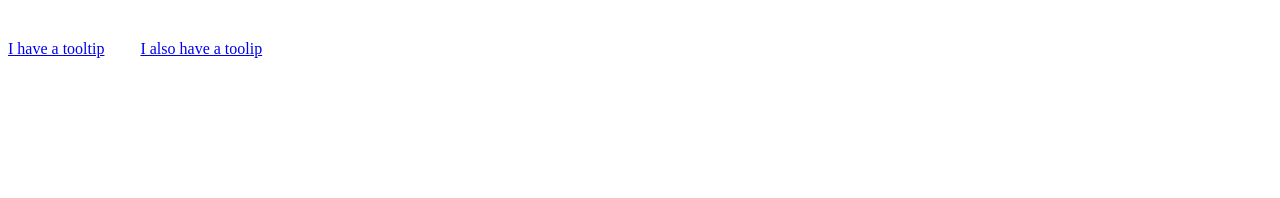
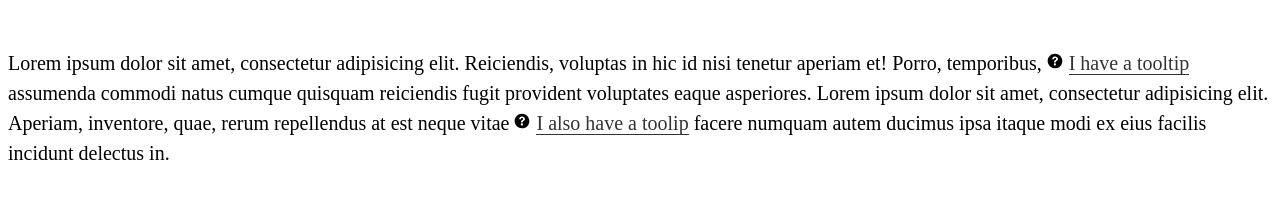
Before and after one commit to antibland/tooltip, a plain HTML site: page index.html in a window 1280 px wide. Both pictures are taken after a click on the link "I have a tooltip". Drawn offline with Linux system fonts and the light colour scheme.

Commit message:
Rewrite tooltip to support focus and hover

```diff
--- a/index.html
+++ b/index.html
@@ -7,39 +7,66 @@
     body {
       padding-top: 2em;
     }
-    .tooltip_message {
-      transition: all 0s;
-      transform: translate3d(0, 0, 0);
 
+    body {
+      font-size: 62.5%;
+    }
+
+    .tooltip-message {
+      box-shadow: 1px 1px 0 0 lightgray;
       margin:8px;
       padding:8px;
-      border:1px solid blue;
-      background-color:yellow;
+      border:1px solid lightgray;
+      background-color: floralwhite;
       position: absolute;
       z-index: 2;
+      font-size: 1.5em;
+    }
+
+    p {
+      line-height: 1.5;
+      font-size: 2em;
     }
 
     a {
       display: inline-block;
-      margin-right: 2em;
+      text-decoration: none;
+      color: #333;
+    }
+
+    .anchor-text {
+      border-bottom: 1px solid #333;
+    }
+
+    [aria-haspopup=true] {
+      background: url(assets/help.svg);
+      background-repeat: no-repeat;
+      -webkit-background-size: 0.8em 0.8em;
+      background-size: 0.8em 0.8em;
+      background-position: 0 38%;
+      padding-left: 1.1em;
     }
   </style>
 </head>
 <body>
+  <p>Lorem ipsum dolor sit amet, consectetur adipisicing elit. Reiciendis, voluptas in hic id nisi tenetur aperiam et! Porro, temporibus,
     <a
       href="#"
       class="tooltip"
       aria-haspopup="true"
       data-tooltip-content="First tooltip">
-    I have a tooltip
+      <span class="anchor-text" role="presentation">I have a tooltip</span>
     </a>
+    assumenda commodi natus cumque quisquam reiciendis fugit provident voluptates eaque asperiores. Lorem ipsum dolor sit amet, consectetur adipisicing elit. Aperiam, inventore, quae, rerum repellendus at est neque vitae
     <a
       href="#"
       class="tooltip"
       aria-haspopup="true"
       data-tooltip-content="Second tooltip with 5% <strong>real</strong> HTML">
-    I also have a toolip
+      <span class="anchor-text" role="presentation">I also have a toolip</span>
     </a>
+    facere numquam autem ducimus ipsa itaque modi ex eius facilis incidunt delectus in.</p>
+
   <script src="js/jquery-1.11.0.min.js"></script>
   <script src="js/tooltip.js"></script>
   <script>
--- a/js/tooltip.js
+++ b/js/tooltip.js
@@ -1,22 +1,33 @@
 $(document).ready(function() {
   $.fn.tooltip = function() {
     return this.each(function() {
-      var $tooltip_message = $("<div class='tooltip_message'></div"),
-          changeTipPosition = function(event) {
-            var xPos = event.pageX - 20,
-                yPos = event.pageY - 45;
+      var $tooltip_message = $("<div class='tooltip-message'></div"),
+          changeTipPosition = function(event, action) {
+            var xPos, yPos, $target;
+
+            if (action === "keyboard") {
+              $target = $(event.target);
+              xPos = $target.offset().left;
+              yPos = $target.offset().top + 25;
+            } else {
+              xPos = event.pageX;
+              yPos = event.pageY;
+            }
+
             $tooltip_message.css({
-              transform: 'translate3d(' + xPos + 'px,' + yPos + 'px, 0)'
+              top: yPos + "px",
+              left: xPos + "px"
             });
           },
-          showTip = function(event) {
-            var tooltip_content = $(this).attr("data-tooltip-content");
+          showTip = function(event, action) {
+            $target = action === "keyboard" ? $(event.target) : $(this);
+            var tooltip_content = $target.attr("data-tooltip-content");
             hideTip();
             setTipContent(tooltip_content);
-            changeTipPosition(event);
+            changeTipPosition(event, action);
           },
           hideTip = function() {
-            $(".tooltip_message").remove();
+            $(".tooltip-message").remove();
           },
           setTipContent = function(tooltip_content) {
             $tooltip_message
@@ -24,10 +35,14 @@ $(document).ready(function() {
               .appendTo('body');
           };
 
-      $(this).bind({
+      $(this).on({
         mousemove: changeTipPosition,
         mouseenter: showTip,
-        mouseleave: hideTip
+        focus: function() {
+          showTip(event, 'keyboard');
+        },
+        mouseleave: hideTip,
+        blur: hideTip
       });
     });
   };
```
Also changed, not shown: assets/help.svg (added). Lines whose indentation alone changed are shown as unchanged.
